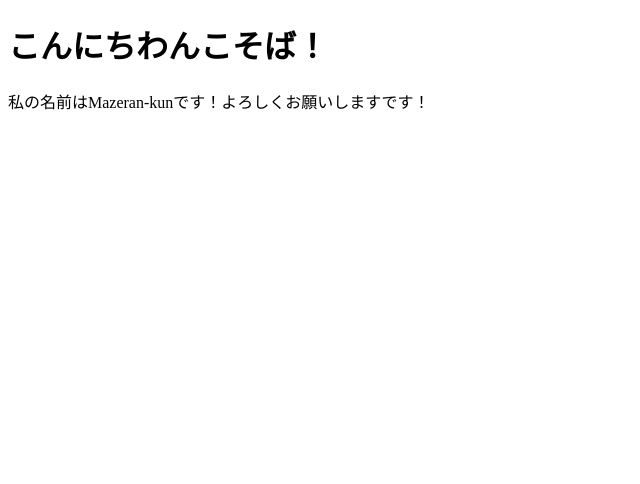
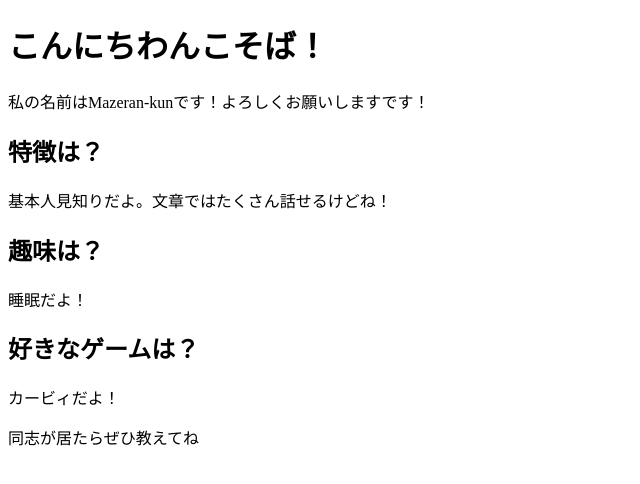
Before and after one commit to mct-joken/git2025, a website: page public/Mazeran-kun/index.html in a window 1280 px wide. Shown: the whole page, without its empty margins (0-640 px from the left). Drawn offline with Linux system fonts and the light colour scheme.

Commit message:
feat:　特徴、趣味、好きなゲームについてを作ったよ

```diff
--- a/public/Mazeran-kun/index.html
+++ b/public/Mazeran-kun/index.html
@@ -8,5 +8,12 @@
     <body>
         <h1>こんにちわんこそば！</h1>
         <p>私の名前はMazeran-kunです！よろしくお願いしますです！</p>
+        <h2>特徴は？</h2>
+        <p>基本人見知りだよ。文章ではたくさん話せるけどね！</p>
+        <h2>趣味は？</h2>
+        <p>睡眠だよ！</p>
+        <h2>好きなゲームは？</h2>
+        <p>カービィだよ！</p>
+        <p>同志が居たらぜひ教えてね</p>
     </body>
 </html>
```
